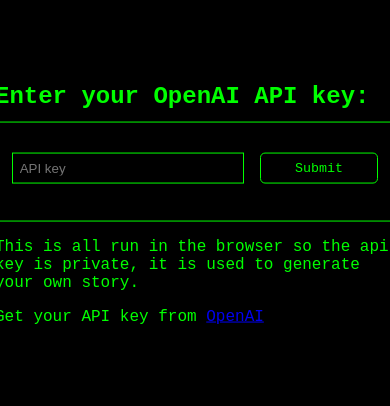
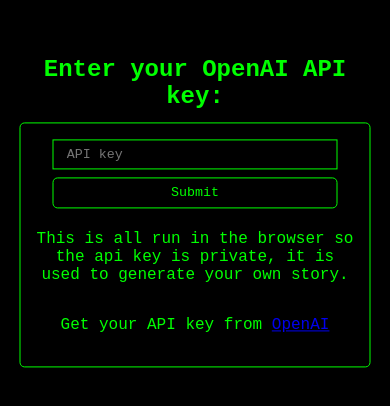
Before and after one commit to TomMannion/ai-text-adventure, a React (Create React App) app: page / in a window 390 px wide. Shown: the part 220-626 px from the top of the page. Built offline with nearby package versions, Linux system fonts and the light colour scheme.

Commit message:
improved styling for mobile and desktop for ApiKeyInput

```diff
--- a/src/components/APIKeyInput.css
+++ b/src/components/APIKeyInput.css
@@ -1,40 +1,49 @@
-.api-input {
-  display: flex;
-  justify-content: center;
-  align-items: center;
-  gap: 1em; /* Add gap between textbox and submit button */
-  width: 400px; /* Set fixed width */
-  height: 100px; /* Set fixed height */
-  padding: 1em;
-}
-
+/* APIKeyInput.css */
 .api-wrapper {
   margin: 0 auto; /* Center horizontally */
   position: absolute; /* Position div absolutely */
+  text-align: center;
   top: 50%; /* Move div to the middle of the page vertically */
   left: 50%; /* Move div to the middle of the page horizontally */
   transform: translate(-50%, -50%); /* Move div to the middle of the page from its center point */
 }
 
-.api-input input[type='text'] {
-  width: 100%;
+.component-container {
+  border: 1px solid lime;
+  padding: 1em;
+  display: flex;
+  flex-direction: column;
+  align-items: center;
+}
+
+.component-container form {
+  display: flex;
+  flex-direction: column;
+  gap: 0.5em;
+}
+
+.api-input input {
   background-color: black;
   color: lime;
   border: 1px solid lime;
-  padding: 0.5em;
-  margin-bottom: 0.5em;
+  padding: 0.5em 1em;
+  font-family: 'Courier New', Courier, monospace;
+  width: 100%;
+  box-sizing: border-box;
 }
 
-.api-input button {
+.component-container button {
   background-color: black;
   color: lime;
   border: 1px solid lime;
   padding: 0.5em 1em;
   cursor: pointer;
+  font-family: 'Courier New', Courier, monospace;
   transition: background-color 0.3s, color 0.3s;
+  width: 100%;
 }
 
-.api-input button:hover {
+.component-container button:hover {
   background-color: lime;
   color: black;
 }
--- a/src/components/APIKeyInput.tsx
+++ b/src/components/APIKeyInput.tsx
@@ -1,3 +1,4 @@
+// APIKeyInput.tsx
 import React, { useState, useContext } from 'react';
 import './APIKeyInput.css';
 import { AppContext } from '../AppContext';
@@ -14,7 +15,8 @@
   return (
     <div className="api-wrapper">
       <h2>Enter your OpenAI API key:</h2>
-      <form onSubmit={handleSubmit} className="component-container api-input">
+      <div className="component-container">
+        <form onSubmit={handleSubmit} className="api-input">
           <input
             type="text"
             placeholder="API key"
@@ -28,6 +30,7 @@
         <p>This is all run in the browser so the api key is private, it is used to generate your own story.</p>
         <p>Get your API key from <a href="https://beta.openai.com/" target="_blank" rel="noopener noreferrer">OpenAI</a></p>
       </div>
+    </div>
   );
 };
 
--- a/src/hooks/fetchStartOfStory.ts
+++ b/src/hooks/fetchStartOfStory.ts
@@ -16,7 +16,7 @@
   apiKey: string
 ): Promise<StartOfStory> => {
   const prompt3 = `
-  In the text-based adventure game, the user plays as ${chosenCharacter} in the ${chosenGenre} genre, with traits "${characterTraits.join('", "')}" and backstory "${characterBio}". Your task is to craft an engaging and compelling opening paragraph or scene (65-200 words) that sets the stage for the adventure and instantly grabs the reader's attention. Focus on:
+  In the text-based adventure game, the user plays as ${chosenCharacter} in the ${chosenGenre} genre, with traits "${characterTraits.join('", "')}" and bio "${characterBio}". Your task is to craft an engaging and compelling opening paragraph or scene (65-200 words) that sets the stage for the adventure and instantly grabs the reader's attention. Focus on:
 
   - Avoiding clichés
   - Writing captivating sentences
--- a/src/mobile.css
+++ b/src/mobile.css
@@ -118,6 +118,14 @@
   }
 
   .character-selection-container {
-    width: 80vw;
+    width: 90vw;
+  }
+
+  .api-wrapper {
+    width: 90vw;
+  }
+
+  .api-input {
+    width: 90%;
   }
 }
```
Lines whose indentation alone changed are shown as unchanged.
